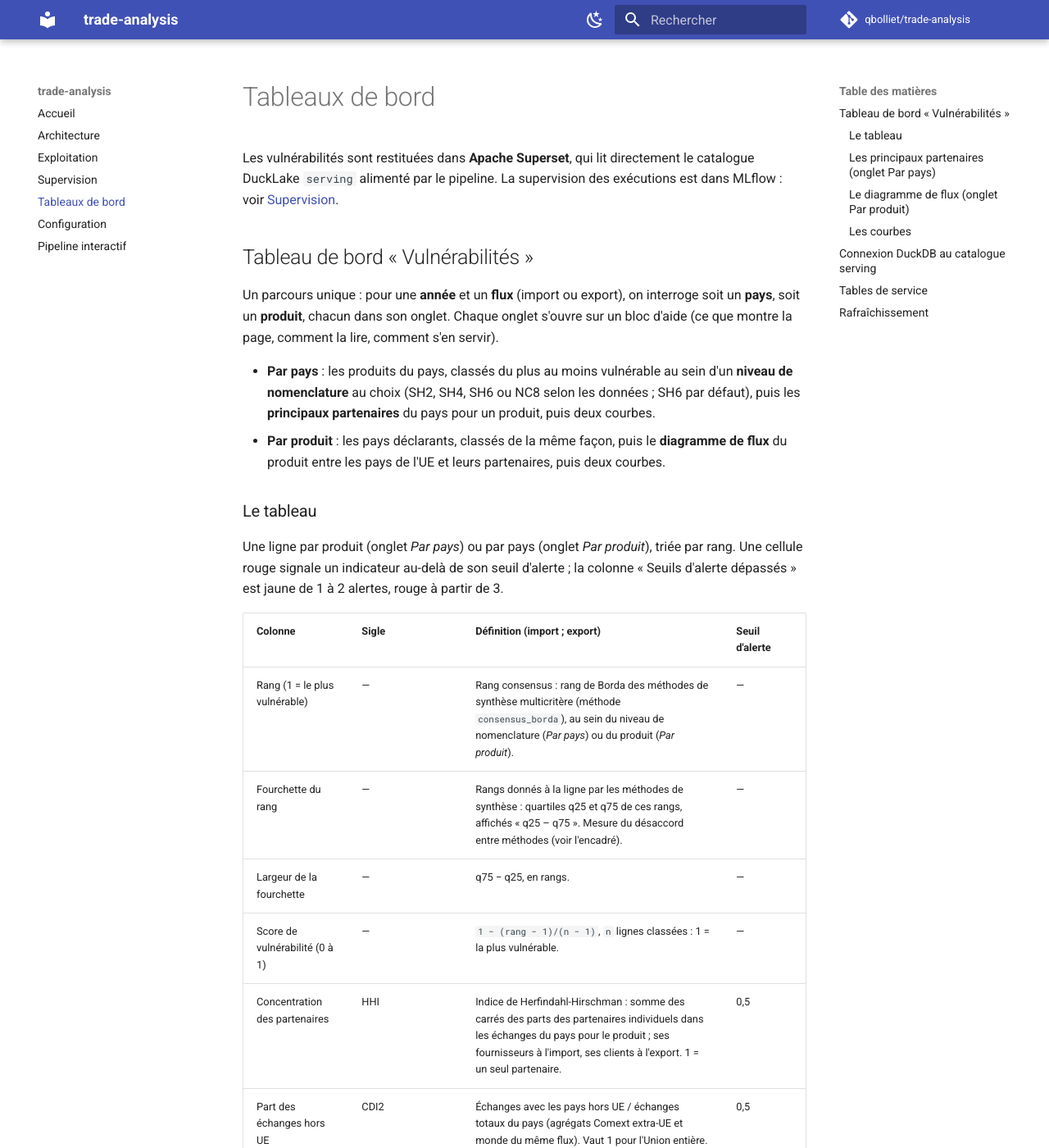
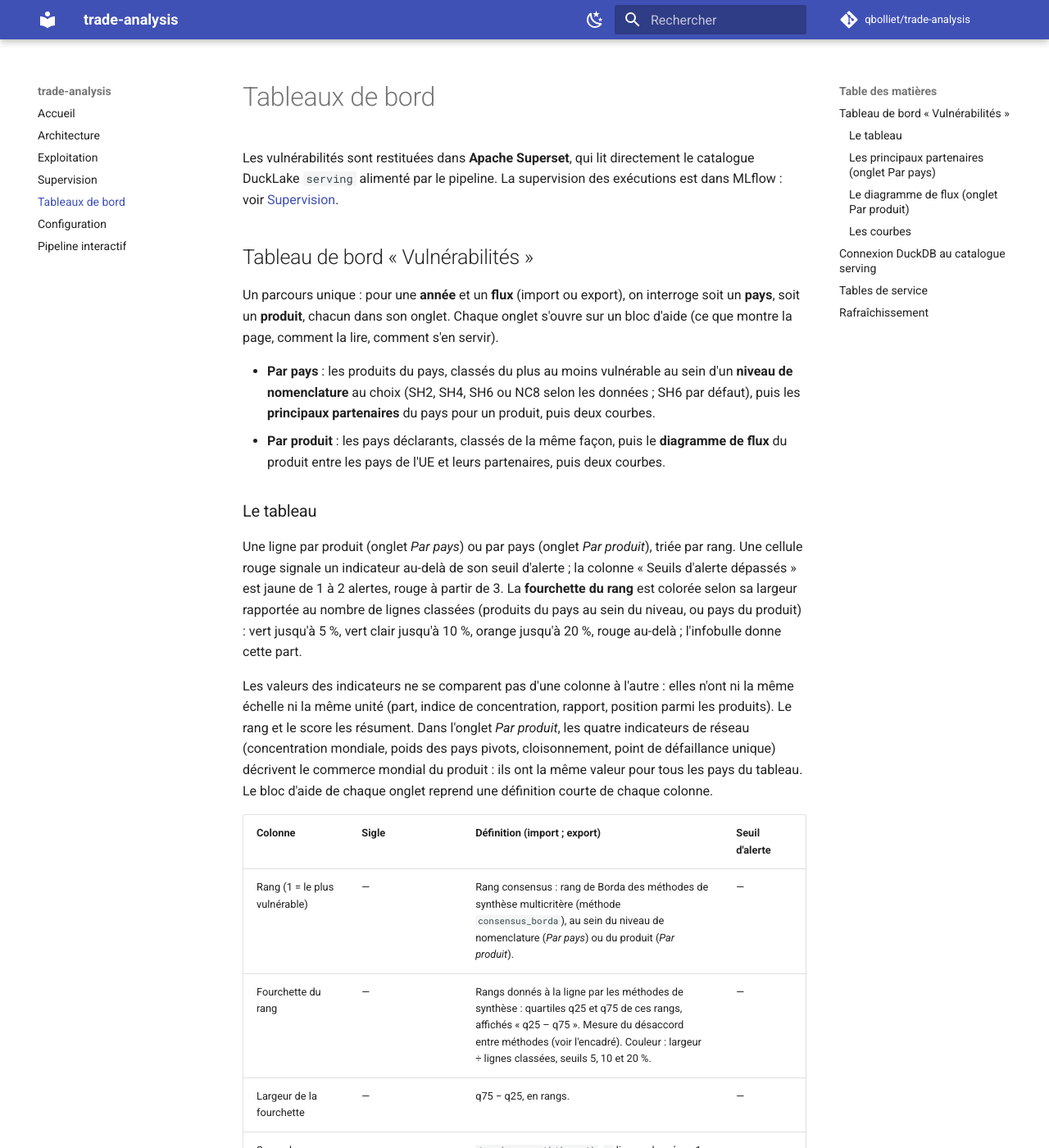
Before and after one commit to qbolliet/trade-analysis, an MkDocs documentation site: the page built from docs/dashboards.md, in a window 1280 px wide and 1400 px high. Shown: the whole window at 82% size. Built offline with MkDocs 1.6.1 and Material for MkDocs 9.7.7, drawn with Linux system fonts in a browser that asks for light colours; comment, search, counter and statistics services are not loaded.

Commit message:
style: add descriptions

```diff
--- a/docs/dashboards.md
+++ b/docs/dashboards.md
@@ -20,12 +20,23 @@ bloc d'aide (ce que montre la page, comment la lire, comment s'en servir).
 
 Une ligne par produit (onglet *Par pays*) ou par pays (onglet *Par produit*), triée par
 rang. Une cellule rouge signale un indicateur au-delà de son seuil d'alerte ; la colonne
-« Seuils d'alerte dépassés » est jaune de 1 à 2 alertes, rouge à partir de 3.
+« Seuils d'alerte dépassés » est jaune de 1 à 2 alertes, rouge à partir de 3. La
+**fourchette du rang** est colorée selon sa largeur rapportée au nombre de lignes classées
+(produits du pays au sein du niveau, ou pays du produit) : vert jusqu'à 5 %, vert clair
+jusqu'à 10 %, orange jusqu'à 20 %, rouge au-delà ; l'infobulle donne cette part.
+
+Les valeurs des indicateurs ne se comparent pas d'une colonne à l'autre : elles n'ont ni la
+même échelle ni la même unité (part, indice de concentration, rapport, position parmi les
+produits). Le rang et le score les résument. Dans l'onglet *Par produit*, les quatre
+indicateurs de réseau (concentration mondiale, poids des pays pivots, cloisonnement, point
+de défaillance unique) décrivent le commerce mondial du produit : ils ont la même valeur
+pour tous les pays du tableau. Le bloc d'aide de chaque onglet reprend une définition
+courte de chaque colonne.
 
 | Colonne | Sigle | Définition (import ; export) | Seuil d'alerte |
 |---|---|---|---|
 | Rang (1 = le plus vulnérable) | — | Rang consensus : rang de Borda des méthodes de synthèse multicritère (méthode `consensus_borda`), au sein du niveau de nomenclature (*Par pays*) ou du produit (*Par produit*). | — |
-| Fourchette du rang | — | Rangs donnés à la ligne par les méthodes de synthèse : quartiles q25 et q75 de ces rangs, affichés « q25 – q75 ». Mesure du désaccord entre méthodes (voir l'encadré). | — |
+| Fourchette du rang | — | Rangs donnés à la ligne par les méthodes de synthèse : quartiles q25 et q75 de ces rangs, affichés « q25 – q75 ». Mesure du désaccord entre méthodes (voir l'encadré). Couleur : largeur ÷ lignes classées, seuils 5, 10 et 20 %. | — |
 | Largeur de la fourchette | — | q75 − q25, en rangs. | — |
 | Score de vulnérabilité (0 à 1) | — | `1 − (rang − 1)/(n − 1)`, `n` lignes classées : 1 = la plus vulnérable. | — |
 | Concentration des partenaires | HHI | Indice de Herfindahl-Hirschman : somme des carrés des parts des partenaires individuels dans les échanges du pays pour le produit ; ses fournisseurs à l'import, ses clients à l'export. 1 = un seul partenaire. | 0,5 |
```
Also changed, not shown: superset/README.md (+34 -1 lines), 9 other files.
